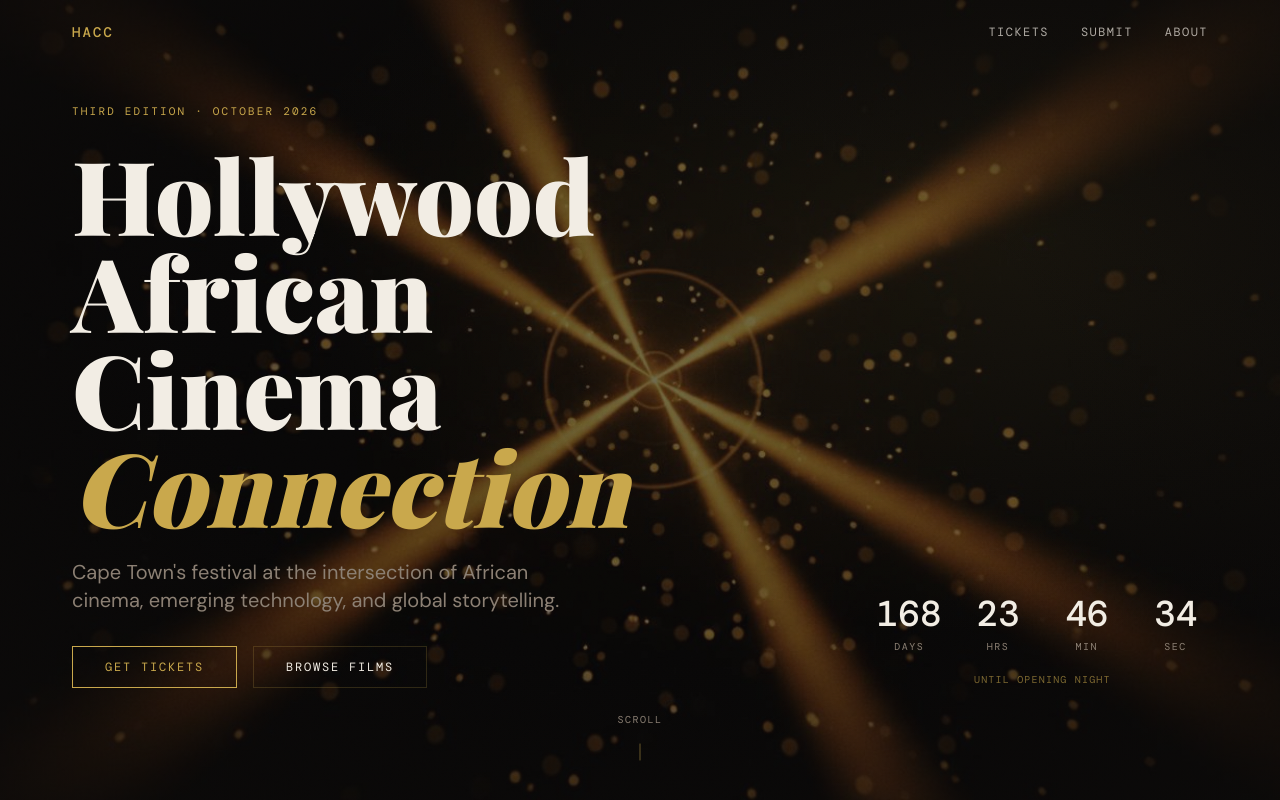
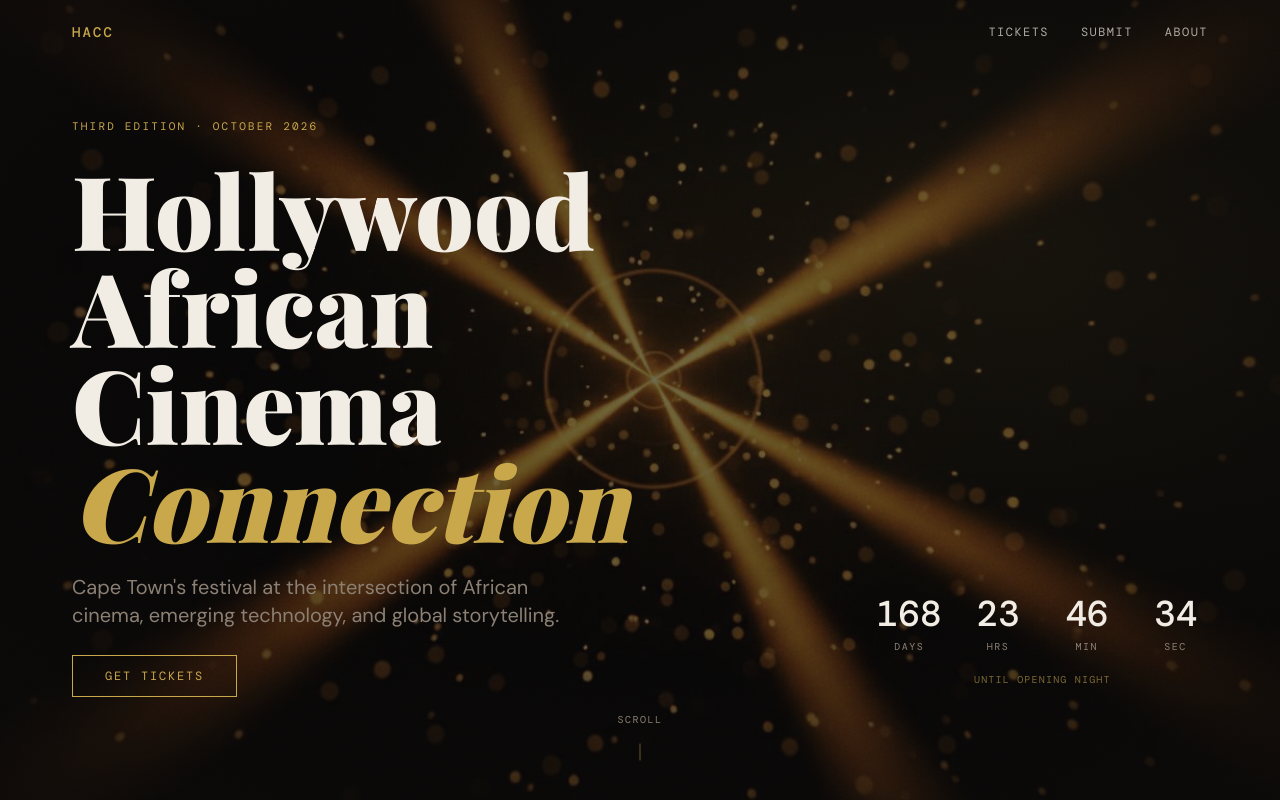
Before and after one commit to nafia007/hacc, a React (Vite) app: page / in a window 1280 px wide. Shown: the top 800 px of the page. Built offline with nearby package versions, Linux system fonts and the light colour scheme; a web font is replaced by a local one.

Commit message:
Remove Browse Films button from Hero section

```diff
--- a/src/sections/Hero.tsx
+++ b/src/sections/Hero.tsx
@@ -105,19 +105,13 @@ export default function Hero() {
                 initial={{ opacity: 0, y: 20 }}
                 animate={{ opacity: 1, y: 0 }}
                 transition={{ duration: 0.6, delay: 0.9 }}
-              className="mt-8 flex flex-wrap gap-4"
+                className="mt-8"
               >
                 <a
                   href="#tickets"
                   className="px-8 py-3 border border-gold text-gold font-mono text-xs tracking-[0.15em] uppercase hover:bg-gold hover:text-deep transition-all duration-300"
                 >
                   Get Tickets
-              </a>
-              <a
-                href="#films"
-                className="px-8 py-3 border border-gold/20 text-cream font-mono text-xs tracking-[0.15em] uppercase hover:border-gold transition-all duration-300"
-              >
-                Browse Films
                 </a>
               </motion.div>
           </div>
```
Lines whose indentation alone changed are shown as unchanged.
